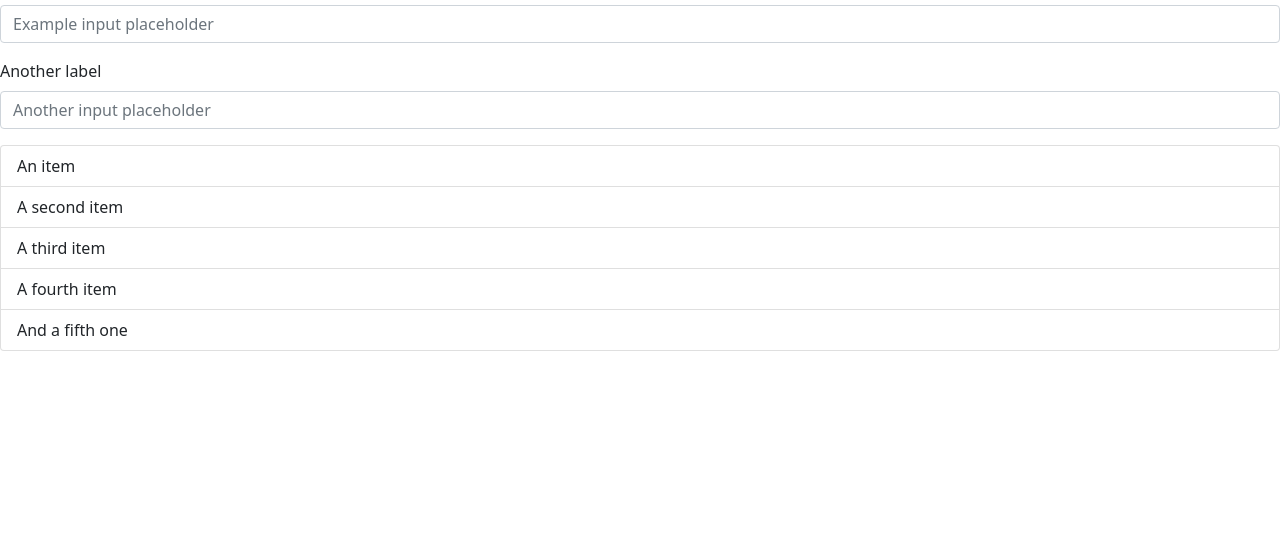
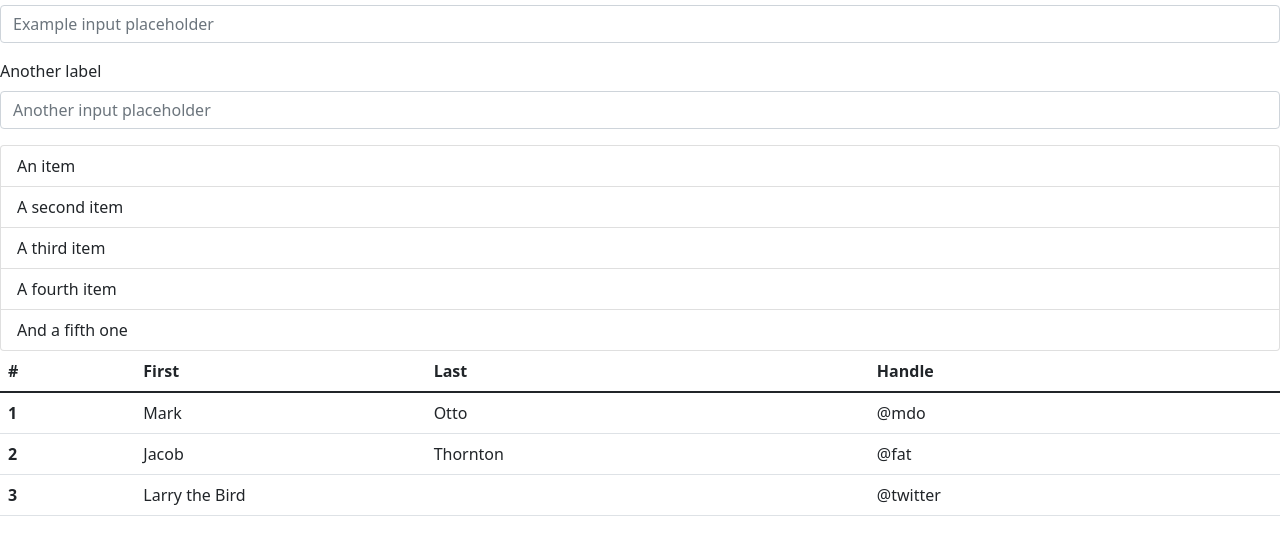
Before and after one commit to Andisiwe94/pwd_git_available, a plain HTML site: page index.html in a window 1280 px wide. Shown: the part 251-800 px from the top of the page. Drawn offline with nearby package versions, Linux system fonts and the light colour scheme.

Commit message:
list added

```diff
--- a/index.html
+++ b/index.html
@@ -89,6 +89,36 @@
         <li class="list-group-item">And a fifth one</li>
       </ul>
 
+      <table class="table">
+        <thead>
+          <tr>
+            <th scope="col">#</th>
+            <th scope="col">First</th>
+            <th scope="col">Last</th>
+            <th scope="col">Handle</th>
+          </tr>
+        </thead>
+        <tbody>
+          <tr>
+            <th scope="row">1</th>
+            <td>Mark</td>
+            <td>Otto</td>
+            <td>@mdo</td>
+          </tr>
+          <tr>
+            <th scope="row">2</th>
+            <td>Jacob</td>
+            <td>Thornton</td>
+            <td>@fat</td>
+          </tr>
+          <tr>
+            <th scope="row">3</th>
+            <td colspan="2">Larry the Bird</td>
+            <td>@twitter</td>
+          </tr>
+        </tbody>
+      </table>
+
 
 
     <!-- Option 1: Bootstrap Bundle with Popper -->
```
